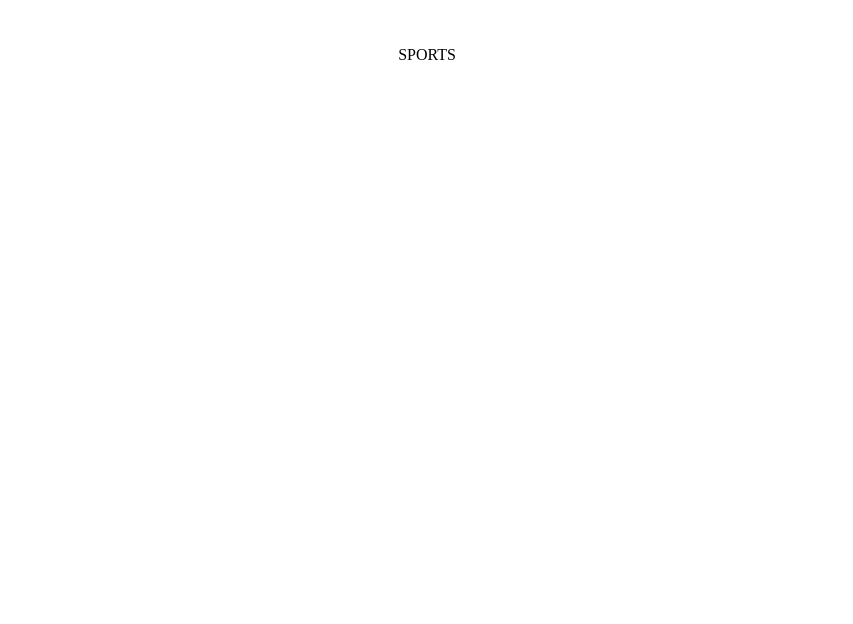
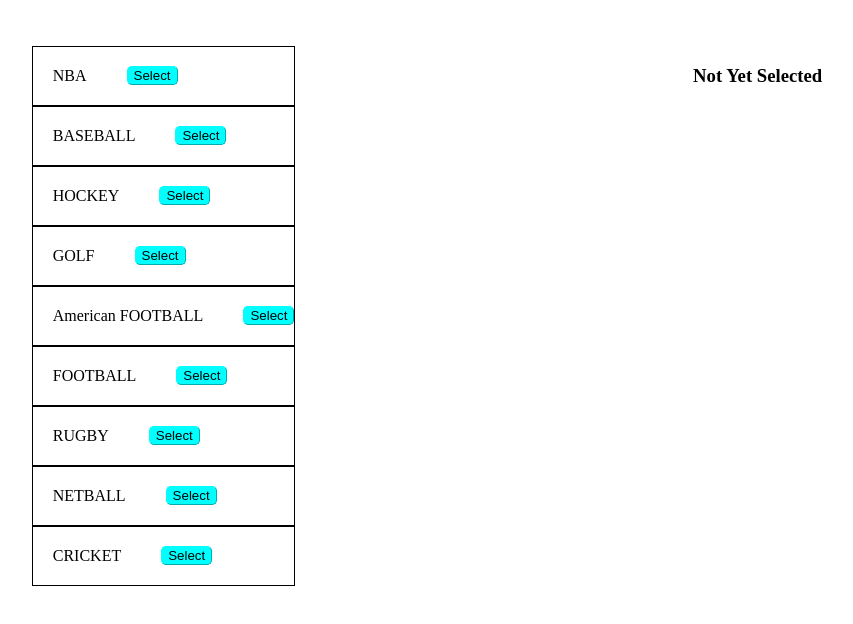
Before and after one commit to kb2232/reactreduxwebpackApp, a React app: page / in a window 1280 px wide. Shown: the whole page, without its empty margins (213-1066 px from the left). Built offline with nearby package versions, Linux system fonts and the light colour scheme.

Commit message:
app working

```diff
--- a/src/components/App.js
+++ b/src/components/App.js
@@ -1,6 +1,7 @@
 import React from 'react';
 
 import SportList from './sportList';
+import SelectedSport from './sportDetail';
 
 class App extends React.Component{
   constructor(){
@@ -11,6 +12,7 @@
     return(
       <div className="component">
         <SportList />
+        <SelectedSport />
       </div>
     )
   }
--- /dev/null
+++ b/src/components/sportDetail.js
@@ -0,0 +1,31 @@
+import React, {Component} from 'react';
+import {connect} from 'react-redux';
+
+class SportDetail extends Component{
+  render(){
+    const {title=null, origin=null} = this.props.sportClicked;
+    console.log(this.props.sportClicked.amount)
+    if(this.props.sportClicked.amount===undefined)
+    {
+      return <div><h3>Not Yet Selected</h3></div>
+    }
+    else {
+      return (
+        <div className="col-C-C">
+          <div className="border">
+            {this.props.sportClicked.amount.title}
+          </div>
+          <div className="border">
+            {this.props.sportClicked.amount.origin}
+          </div>
+        </div>
+      )
+    }
+  }
+}
+const mapstatetoprops=state=>{
+  return{
+    sportClicked :state.selectedSport
+  }
+}
+export default connect(mapstatetoprops)(SportDetail);
--- a/src/components/sportList.js
+++ b/src/components/sportList.js
@@ -1,9 +1,51 @@
 import React, {Component} from 'react';
-
+import {connect} from 'react-redux';
+import {selectSports} from '../actions';
 class SportList extends Component{
+  renderSports(){
+    const {Container, ButtonContainer} = styles;
+    return(
+      this.props.sports.map(sport=>{
+        return(
+          <div style={Container} key={sport.title} className="border">
+            <div className="margin20">{sport.title}</div>
+            <button
+            style={ButtonContainer}
+            onClick={()=>this.props.selectSports(sport)}
+            >
+              Select</button>
+          </div>
+        )
+      })
+    );
+  }
   render(){
-    return <div>SPORTS</div>
+    return (
+      <div>
+          {this.renderSports()}
+      </div>
+    )
+  }
+}
+const mapStateToProps = state =>{
+  return {sports:state.sports};
+}
+const styles = {
+  Container:{
+    display:'flex',
+    flexDirection:'row',
+    justifyContent:'flex-start',
+    alignItems:'center'
+  },
+  ButtonContainer:{
+    marginLeft:'20px',
+    alignSelf: 'center',
+    backgroundColor: 'cyan',
+    borderRadius: 5,
+    borderWidth: 1,
+    borderColor: 'cyan',
+    cursor:'pointer'
   }
 }
 
-export default SportList;
+export default connect(mapStateToProps,{selectSports})(SportList);
--- a/src/index.css
+++ b/src/index.css
@@ -1,7 +1,20 @@
 .component{
   display: flex;
-  flex-direction: column;
-  justify-content: center;
-  align-items: center;
+  flex-direction: row;
+  justify-content: space-around;
+  align-items: flex-start;
   padding: 3%;
 }
+.margin20{
+  margin: 20px;
+}
+.border{
+  border:1px solid #000;
+}
+.col-C-C{
+  display: flex;
+  flex-direction: column;
+  align-items: stretch;
+  justify-content: space-between;
+  height: 100px;
+}
--- a/src/reducers/index.js
+++ b/src/reducers/index.js
@@ -22,7 +22,7 @@
       origin:'U.S.'
     },
     {
-      title:'FOOTBALL',
+      title:'American FOOTBALL',
       origin:'U.S.'
     },
     {
```
Also changed, not shown: notes.md (+8 -1 lines).
